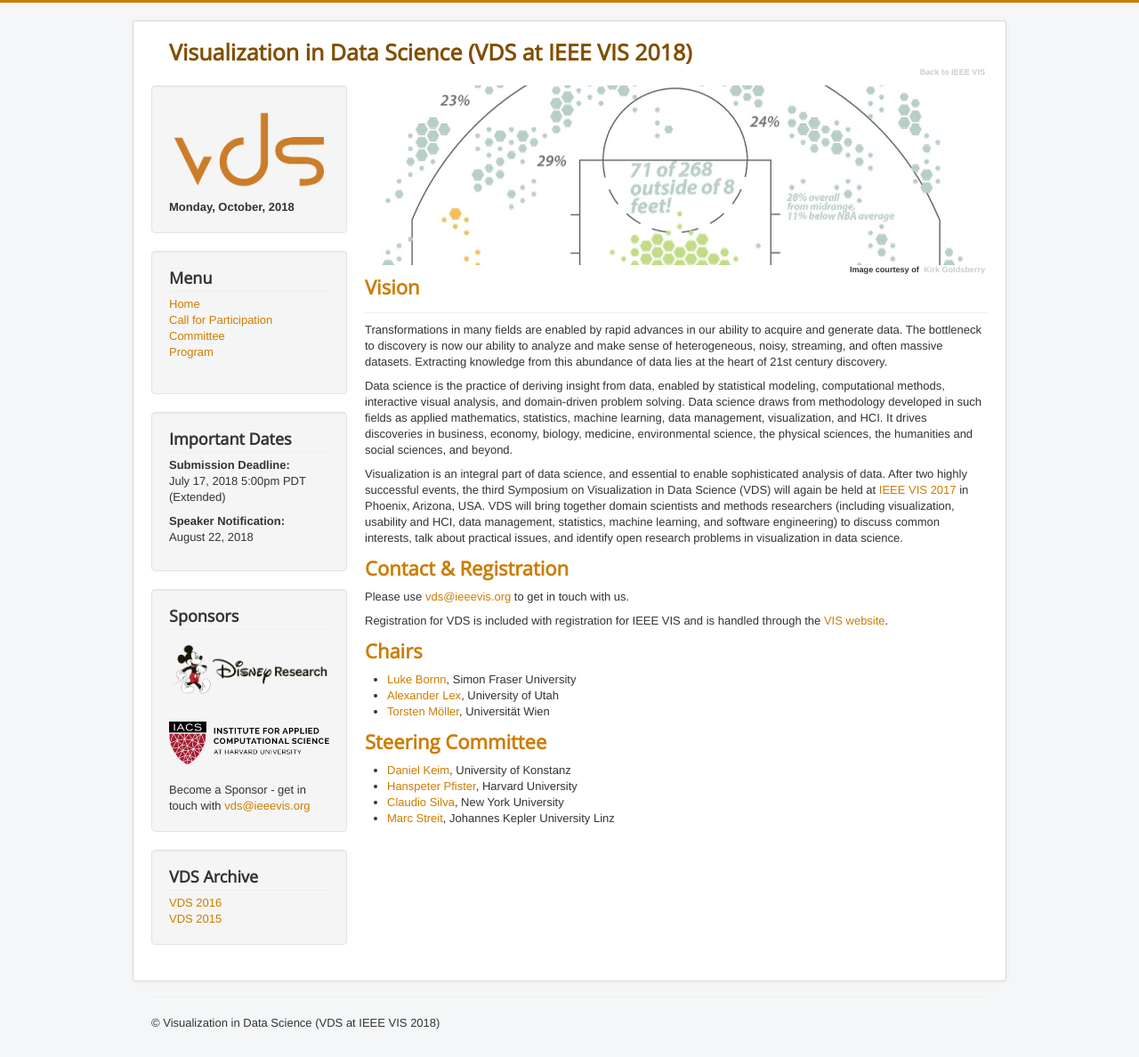
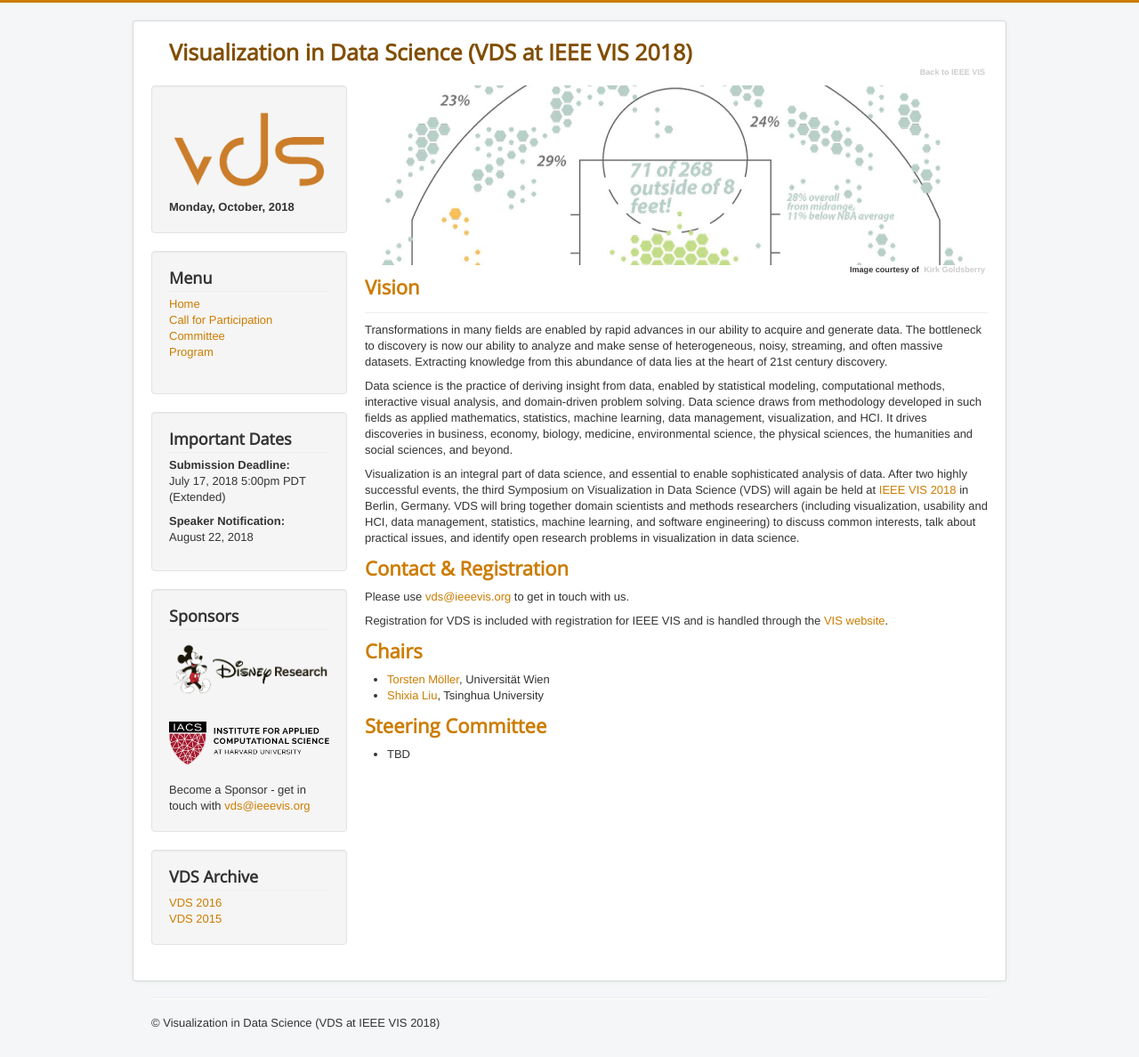
Before and after one commit to visualdatascience/2018, a Jekyll site: the page built from index.md, in a window 1280 px wide. Shown: the whole page at 89% size. Built offline with Jekyll 4.4.1, drawn with Linux system fonts in a browser that asks for light colours.

Commit message:
updated index.md

```diff
--- a/index.md
+++ b/index.md
@@ -8,7 +8,7 @@ Transformations in many fields are enabled by rapid advances in our ability to a
 
 Data science is the practice of deriving insight from data, enabled by statistical modeling, computational methods, interactive visual analysis, and domain-driven problem solving. Data science draws from methodology developed in such fields as applied mathematics, statistics, machine learning, data management, visualization, and HCI. It drives discoveries in business, economy, biology, medicine, environmental science, the physical sciences, the humanities and social sciences, and beyond.
 
-Visualization is an integral part of data science, and essential to enable sophisticated analysis of data. After two highly successful events, the third Symposium on Visualization in Data Science (VDS) will again be held at [IEEE VIS 2017](http://ieeevis.org) in Phoenix, Arizona, USA. VDS will bring together domain scientists and methods researchers (including visualization, usability and HCI, data management, statistics, machine learning, and software engineering) to discuss common interests, talk about practical issues, and identify open research problems in visualization in data science.
+Visualization is an integral part of data science, and essential to enable sophisticated analysis of data. After two highly successful events, the third Symposium on Visualization in Data Science (VDS) will again be held at [IEEE VIS 2018](http://ieeevis.org) in Berlin, Germany. VDS will bring together domain scientists and methods researchers (including visualization, usability and HCI, data management, statistics, machine learning, and software engineering) to discuss common interests, talk about practical issues, and identify open research problems in visualization in data science.
 
 ## Contact & Registration
 
@@ -20,14 +20,10 @@ Registration for VDS is included with registration for IEEE VIS and is handled t
 
 ## Chairs
 
-- [Luke Bornn](http://www.lukebornn.com/), Simon Fraser University
-- [Alexander Lex](http://alexander-lex.net), University of Utah
 - [Torsten Möller](https://cs.univie.ac.at/Torsten.Möller), Universität Wien
+- [Shixia Liu](http://shixialiu.com/), Tsinghua University
 
 
 ## Steering Committee
 
-- <a href="http://www.vis.uni-konstanz.de/mitglieder/keim/">Daniel Keim</a>, University of Konstanz
-- <a href="http://www.seas.harvard.edu/directory/pfister">Hanspeter Pfister</a>, Harvard University
-- <a href="http://vgc.poly.edu/~csilva/">Claudio Silva</a>, New York University
-- [Marc Streit](http://marc-streit.com), Johannes Kepler University Linz
+- TBD
```
Also changed, not shown: cfp.md (+5 -5 lines), README.md.
